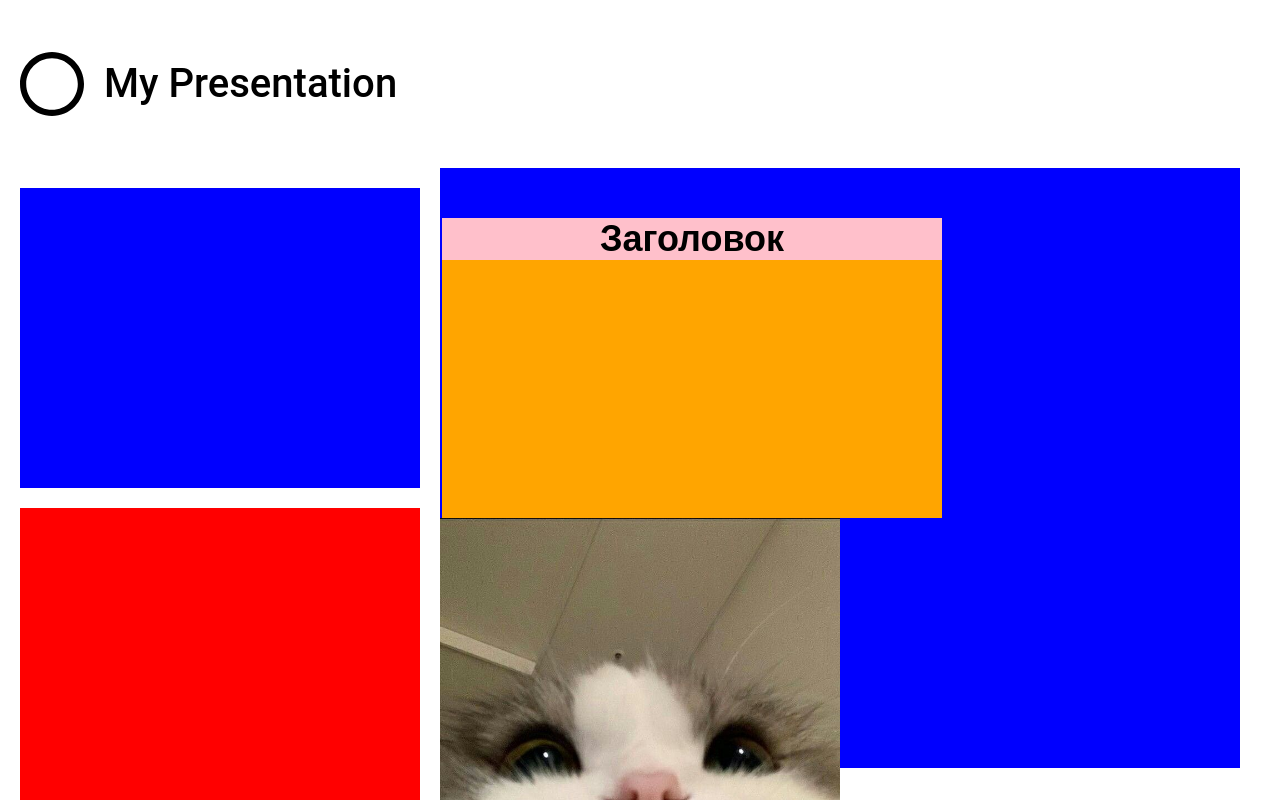
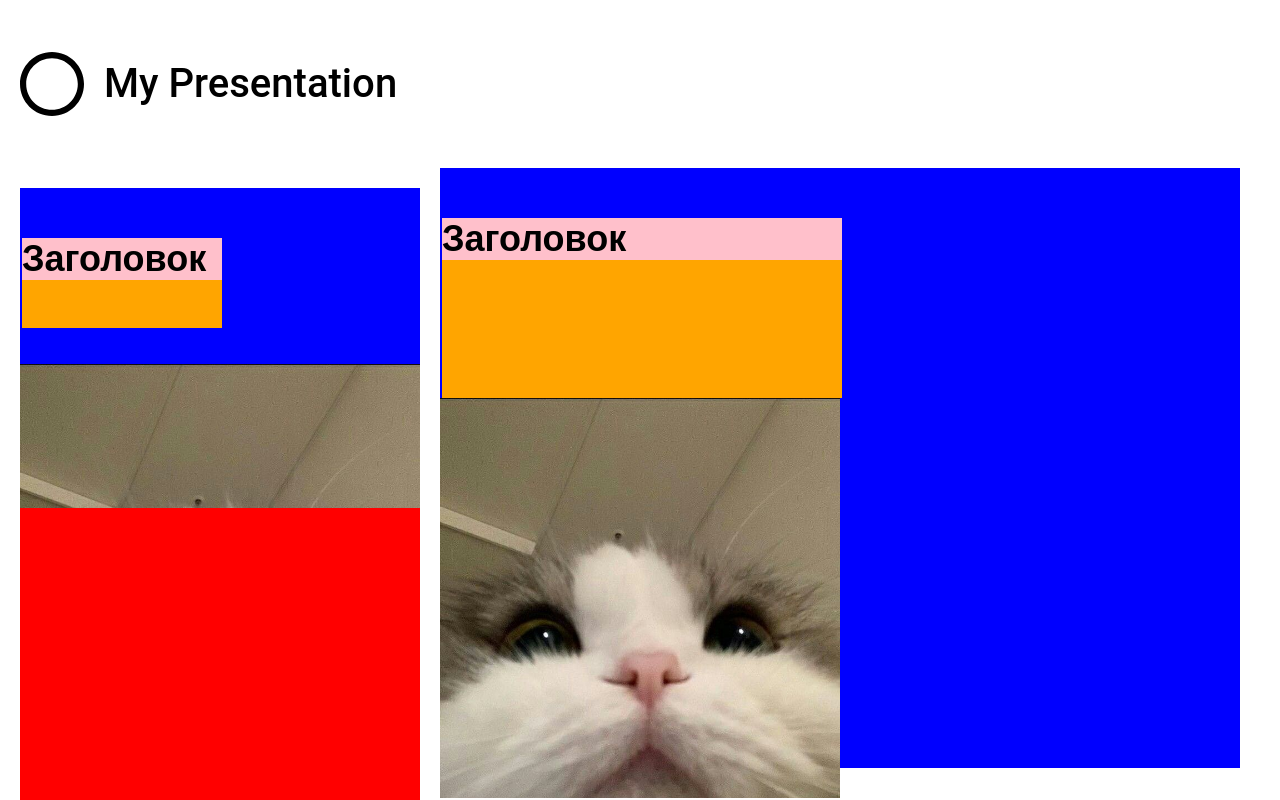
Before and after one commit to TanyaJuravleva/GeekSlides, a React (Create React App) app in the folder presentation/: page / in a window 1280 px wide. Shown: the top 800 px of the page. Built offline with nearby package versions, Linux system fonts and the light colour scheme.

Commit message:
Изменение с эдементами на слайде

```diff
--- a/presentation/src/App.tsx
+++ b/presentation/src/App.tsx
@@ -13,14 +13,14 @@ const textField:TextElement = {
   id: 'text1',
   type: 'text',
   startingPoint: {x: 2, y: 50},
-  size: {width: 500, height: 300},
+  size: {width: 50, height: 30},
   text: 'Заголовок',
   fontSize: 36,
   color: 'black',
   fontFamily: 'Arial',
   fillText: 'pink', // заливка фона текста
   fillField: 'orange', // заливка текстового поля
-  alignment: 'center', // выравнивание (по левому краю, по правому краю, по центру)
+  alignment: "center", // выравнивание (по левому краю, по правому краю, по центру)
   bold: true,
   italic: false,
   underlined: false,
@@ -78,7 +78,7 @@ const slidesList = [
 ];
 
 const CollectionSlides = [
-  {selectedSlideId: '1', selectedElementsIds: ['1', '2', '3']}
+  {selectedSlideId: '2', selectedElementsIds: ['1', '2', '3']}
 ]
 
 function App() {
--- a/presentation/src/lw4/Types.css
+++ b/presentation/src/lw4/Types.css
@@ -35,3 +35,7 @@
   width: 800px;
   height: 600px;
 }
+
+.Element {
+  position: absolute;
+}
--- a/presentation/src/lw4/Types.tsx
+++ b/presentation/src/lw4/Types.tsx
@@ -1,4 +1,4 @@
-import React, { PropsWithChildren } from 'react'
+import React, { useState } from 'react'
 import './Types.css';
 
 type Presentation = {
@@ -90,9 +90,10 @@ function PresentationSlide(props: Slide) {
     const SlideStyle = {
         background: props.backgroundColor
     }
+    const workSlide = Elements(props.elementsList)
     return (
         <div className='Slide' style={SlideStyle} key={props.id}>
-            <p>{props.workSlide}</p>
+            {workSlide}
         </div>
     )
 }
@@ -113,23 +114,22 @@ function TextElement(props:TextElement) {
     {
         Italic =  "italic"
     }
+    const [textAlign, setAlign] = useState('left');
     const WorkTextStyle = {
         background: props.fillField,
         marginLeft: props.startingPoint.x,
         marginTop:props.startingPoint.y,
-        width: props.size.width,
-        height: props.size.height
+        width: props.size.width + '%',
+        height: props.size.height + '%',
     }
     const WorkText = {
         background:props.fillText,
         color: props.color,
         fontSize: props.fontSize,
         fontFamily: props.fontFamily,
-        textalign: props.alignment,
         fontWeight: Bold,
         fontStyle: Italic,
         textDecoration: Underlined,
-        textAlign: props.alignment,
     }
     return (
         <div id={props.id} style={WorkTextStyle}>
@@ -187,22 +187,20 @@ function Rectangle(props:Rectangle) {
     )
 }
 
-function WorkSlide(props: Slide) {
-    const WorkSlideStyle = {
-        background: props.backgroundColor
-    }
+function Elements(elementsList: Array<TextElement|PictureElement|Circle|Rectangle|Triangle>)
+{
     let ElementsArray:Array<any> = []
     let textField:TextElement
     let pictureField:PictureElement
     let circleField:Circle
     let triangleField:Triangle
     let rectangleField:Rectangle
-    if (props.elementsList)
+    if (elementsList)
     {
-        for (let i = 0; i < props.elementsList.length; i++)
+        for (let i = 0; i < elementsList.length; i++)
         {
-            let element = props.elementsList[i];
-            if (element.type == "text")
+            let element = elementsList[i];
+            if (element.type === "text")
             {
                 textField = element;
                 ElementsArray.push(
@@ -223,7 +221,7 @@ function WorkSlide(props: Slide) {
                     underlined={textField.underlined}
                 ></TextElement>)
             }
-            if (element.type == "picture")
+            if (element.type === "picture")
             {
                 pictureField = element;
                 ElementsArray.push(
@@ -236,7 +234,7 @@ function WorkSlide(props: Slide) {
                     ></PictureElement>
                 )
             }
-            if (element.type == "circle")
+            if (element.type === "circle")
             {
                 circleField = element;
                 ElementsArray.push(
@@ -252,7 +250,7 @@ function WorkSlide(props: Slide) {
                     ></Circle>
                 )
             }
-            if (element.type == "triangle")
+            if (element.type === "triangle")
             {
                 triangleField = element;
                 ElementsArray.push(
@@ -269,7 +267,7 @@ function WorkSlide(props: Slide) {
                     ></Triangle>
                 )
             }
-            if (element.type == "rectangle")
+            if (element.type === "rectangle")
             {
                 rectangleField = element;
                 ElementsArray.push(
@@ -289,9 +287,16 @@ function WorkSlide(props: Slide) {
     const workSlide = ElementsArray.map((element) =>
         element
     )
+    return workSlide
+}
+
+function WorkSlide(props: Slide) {
+    const WorkSlideStyle = {
+        background: props.backgroundColor
+    }
+    const workSlide = Elements(props.elementsList)
     return (
         <div className='WorkSlide' style={WorkSlideStyle} key={props.id}>
-            <p>{props.workSlide}</p>
             {workSlide}
         </div>
     )
```
